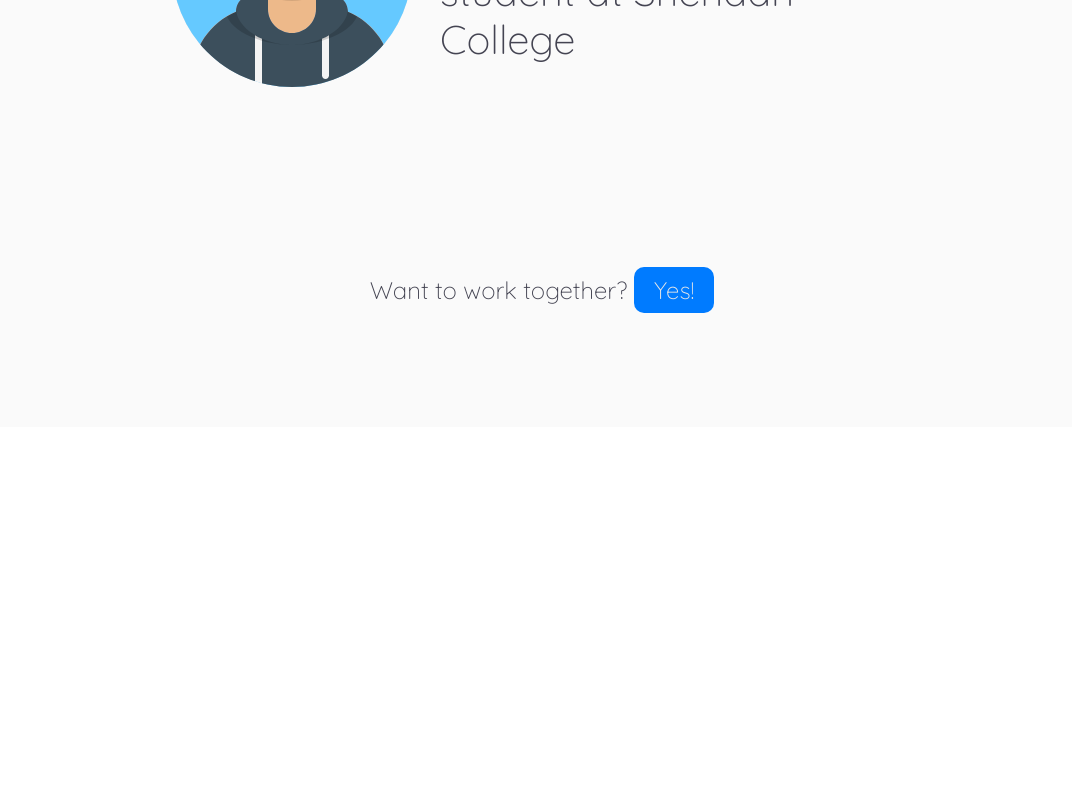
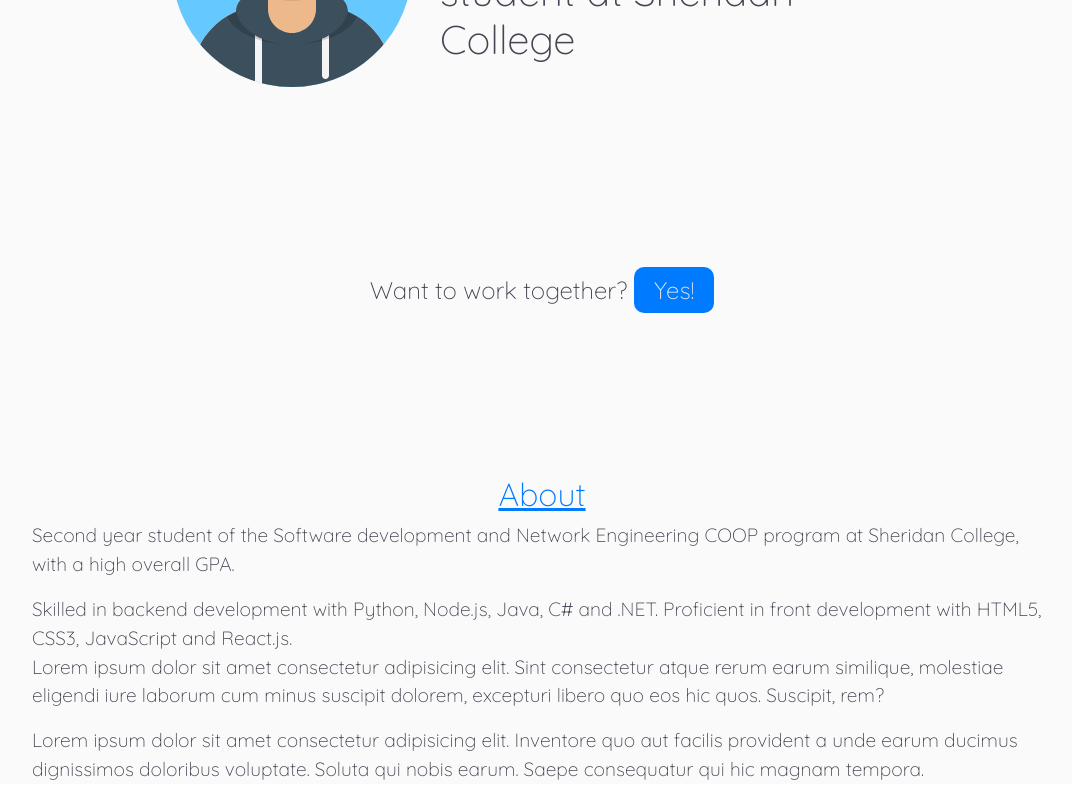
Before and after one commit to JacobwBruce/Portfolio-React, a React (Create React App) app: page / in a window 1280 px wide. Shown: the part 373-1173 px from the top of the page, without its empty margins (98-1170 px from the left). Before the commit the page ends 800 px from the top, so only its background shows below. Built offline with nearby package versions, Linux system fonts and the light colour scheme.

Commit message:
About section

```diff
--- a/src/App.tsx
+++ b/src/App.tsx
@@ -1,4 +1,5 @@
 import React from 'react';
+import About from './components/About';
 import Masthead from './components/Masthead';
 import './css/App.css';
 
@@ -6,6 +7,7 @@
     return (
         <div className='App light-theme'>
             <Masthead />
+            <About />
         </div>
     );
 }
--- /dev/null
+++ b/src/components/About.tsx
@@ -0,0 +1,32 @@
+import React, { FC } from 'react';
+import './css/About.css';
+
+const About: FC = () => {
+    return (
+        <div className='container mt-5 About'>
+            <h2 className='primary-color-text text-center text-decoration-underline'>About</h2>
+            <div className='About-content px-5'>
+                <p>
+                    Second year student of the Software development and Network Engineering COOP
+                    program at Sheridan College, with a high overall GPA.
+                </p>
+                <p className='m-0'>
+                    Skilled in backend development with Python, Node.js, Java, C# and .NET.
+                    Proficient in front development with HTML5, CSS3, JavaScript and React.js.
+                </p>
+                <p>
+                    Lorem ipsum dolor sit amet consectetur adipisicing elit. Sint consectetur atque
+                    rerum earum similique, molestiae eligendi iure laborum cum minus suscipit
+                    dolorem, excepturi libero quo eos hic quos. Suscipit, rem?
+                </p>
+                <p>
+                    Lorem ipsum dolor sit amet consectetur adipisicing elit. Inventore quo aut
+                    facilis provident a unde earum ducimus dignissimos doloribus voluptate. Soluta
+                    qui nobis earum. Saepe consequatur qui hic magnam tempora.
+                </p>
+            </div>
+        </div>
+    );
+};
+
+export default About;
--- /dev/null
+++ b/src/components/css/About.css
@@ -0,0 +1,3 @@
+.About-content {
+    font-size: 1.2rem;
+}
--- a/src/components/css/Masthead.css
+++ b/src/components/css/Masthead.css
@@ -7,7 +7,7 @@
 }
 
 .Masthead {
-    height: 100%;
+    height: 100vh;
 }
 
 .Masthead-content {
--- a/src/css/App.css
+++ b/src/css/App.css
@@ -13,7 +13,8 @@
 #root,
 .App {
     font-family: 'Quicksand', sans-serif;
-    height: 100%;
+    margin: 0;
+    padding: 0;
 }
 
 .light-theme {
@@ -25,3 +26,7 @@
     color: var(--text-light);
     background-color: var(--dark-color);
 }
+
+.primary-color-text {
+    color: var(--primary-color);
+}
```
